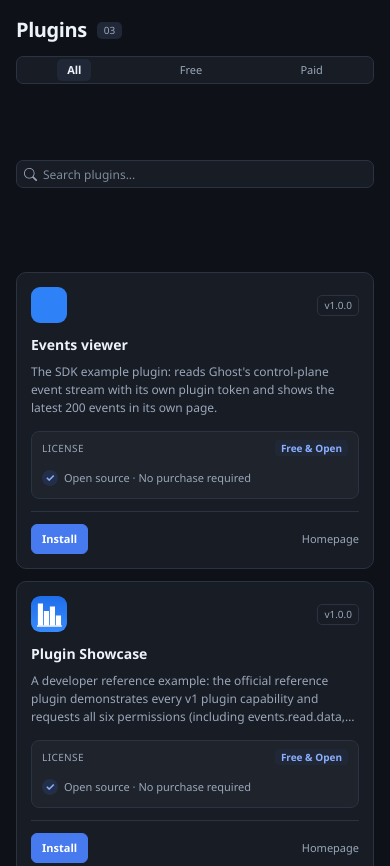
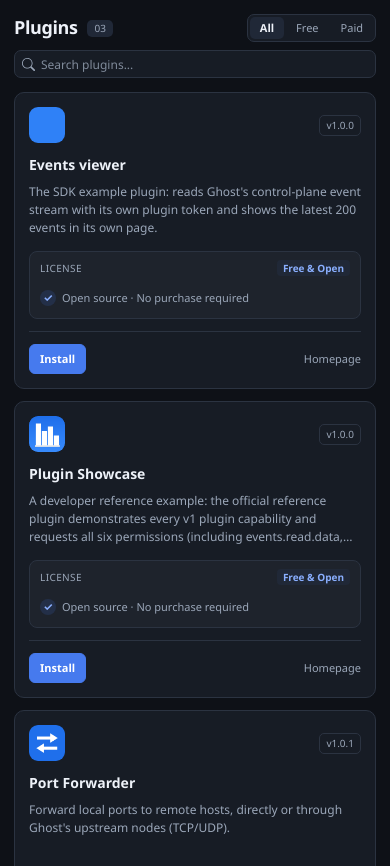
Before and after one commit to liliBestCoder/ghost-plugin-store, a plain HTML site: page v1/index.html in a window 390 px wide. Shown: the top 866 px of the page. Drawn offline with Linux system fonts and the light colour scheme.

Commit message:
fix(store): optimize header layout for portrait/narrow mode
- Use CSS Grid on <=640px to place title on the left and compact filter pill on the right
- Search bar neatly spans full width on row 2
- Shorten filter labels to All / Free / Paid (全部 / 免费 / 付费)
- Save over 50% vertical space in embedded portrait panels

```diff
--- a/v1/store.css
+++ b/v1/store.css
@@ -234,19 +234,50 @@
 }
 .gs-btn-primary:hover:not(:disabled) { background: var(--button-hover); border-color: var(--button-hover); }
 
-@media (max-width: 760px) {
-    body { padding: 16px; }
-    .gs-heading { flex-direction: column; align-items: stretch; }
-    .gs-controls { width: 100%; justify-content: space-between; margin-left: 0; }
-    .gs-search-wrap { flex: 1 1 160px; max-width: 100%; }
+@media (max-width: 640px) {
+    body { padding: 14px 14px 20px; }
+    .gs-header { margin-bottom: 14px; }
+    .gs-heading {
+        display: grid;
+        grid-template-columns: auto 1fr;
+        gap: 8px 10px;
+        align-items: center;
+        min-height: 0;
+    }
+    .gs-heading-left {
+        grid-column: 1 / 2;
+        grid-row: 1 / 2;
+    }
+    .gs-heading-left h1 {
+        font-size: 18px;
+    }
+    .gs-controls {
+        display: contents;
+    }
+    .gs-filters {
+        grid-column: 2 / 3;
+        grid-row: 1 / 2;
+        justify-self: end;
+        margin-left: auto;
+    }
+    .gs-search-wrap {
+        grid-column: 1 / 3;
+        grid-row: 2 / 3;
+        width: 100%;
+        max-width: 100%;
+        min-width: 0;
+    }
+    .gs-search-input {
+        height: 28px;
+        font-size: 12px;
+    }
 }
 @media (max-width: 480px) {
     .gs-btn[data-action="install"]::before, .gs-link::after { display: none; }
-    .gs-controls { flex-direction: column; align-items: stretch; }
-    .gs-filters { width: 100%; justify-content: space-around; }
-    .gs-search-wrap { width: 100%; max-width: 100%; }
 }
 @media (max-width: 339px) {
-    body { padding: 12px; }
+    body { padding: 10px; }
+    .gs-heading-left h1 { font-size: 16px; }
+    .gs-filter-btn { padding: 2px 7px; font-size: 10px; }
 }
 @media (prefers-reduced-motion: reduce) { .gs-card, .gs-btn, .gs-buy-tier { transition: none; } }
--- a/v1/store.js
+++ b/v1/store.js
@@ -98,8 +98,8 @@
             tier_year_name: "12 个月",
             tier_perpetual_name: "永久",
             filter_all: "全部",
-            filter_free: "开源免费",
-            filter_paid: "商业授权",
+            filter_free: "免费",
+            filter_paid: "付费",
             search_placeholder: "搜索插件...",
             btn_activate: "输入许可",
             dlg_activate_title: "激活插件许可",
```
